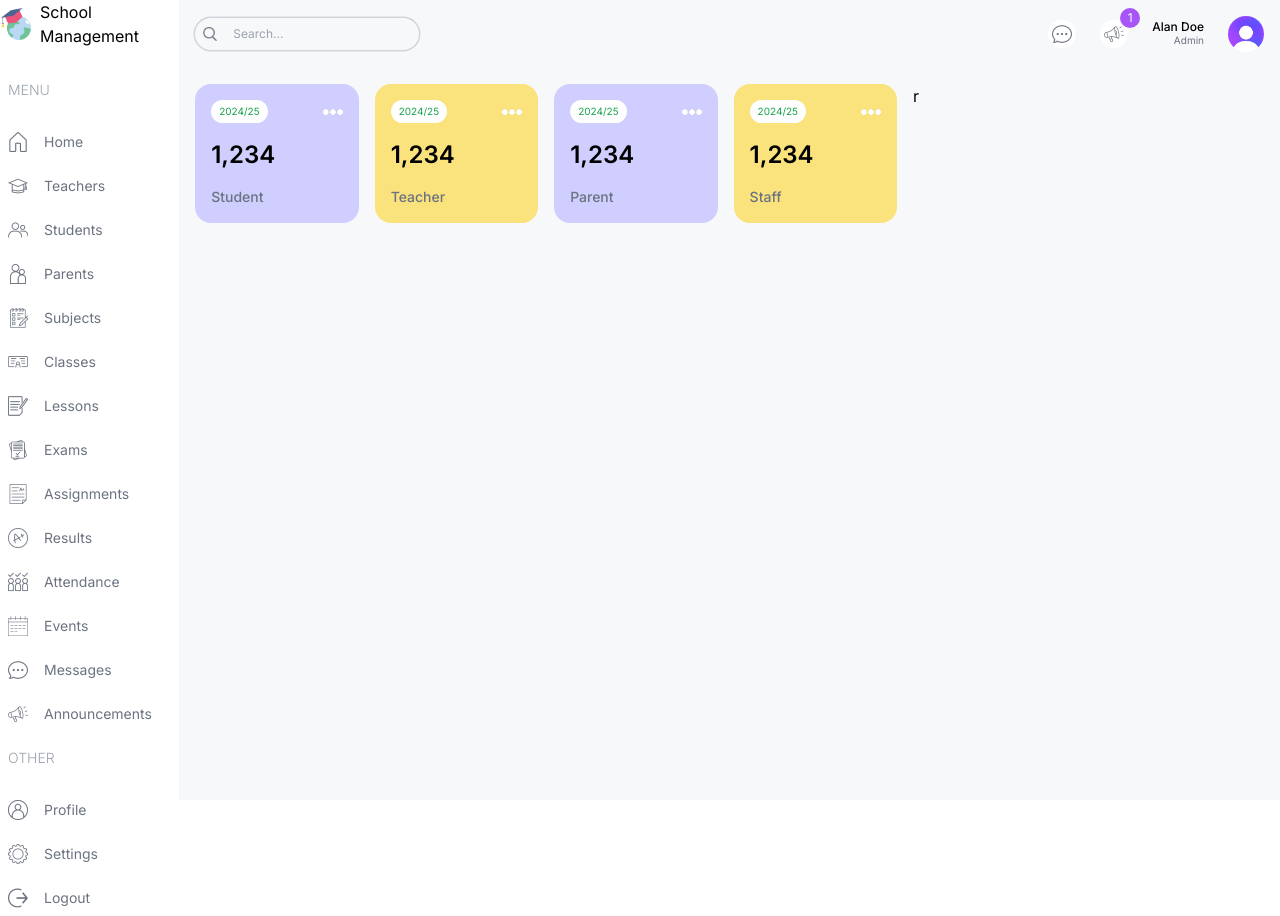
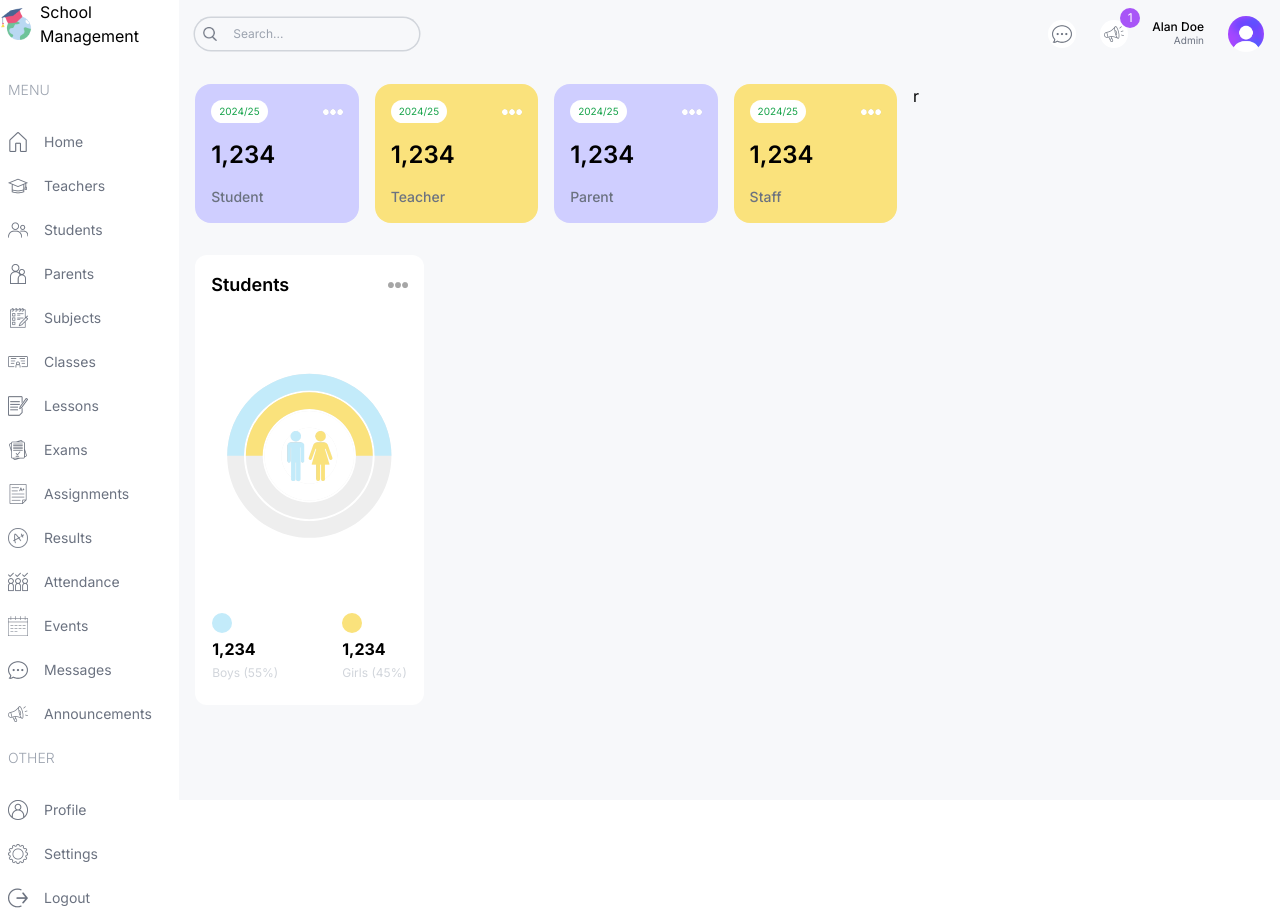
Before and after one commit to mehmetpektass/SchoolManagementProject, a Next.js app in the folder main/: page /admin in a window 1280 px wide. Built offline with nearby package versions, Linux system fonts and the light colour scheme.

Commit message:
created count chart for admin page

```diff
--- a/main/src/app/(dashboard)/admin/page.tsx
+++ b/main/src/app/(dashboard)/admin/page.tsx
@@ -1,15 +1,24 @@
+import CountChart from '@/components/CountChart'
 import UserCard from '@/components/UserCard'
 import React from 'react'
 
 const AdminPage = () => {
   return (
     <div className='flex p-4 gap-4 flex-col md:flex-row'>
-      <div className='w-full lg:w-2/3'>
+      <div className='w-full lg:w-2/3 flex flex-col gap-8'>
         <div className='flex items-center justify-between gap-4 flex-wrap'>
           <UserCard type='student'/>
           <UserCard type='teacher'/>
           <UserCard type='parent'/>
           <UserCard type='staff'/>
+        </div>
+        <div className='flex gap-4 flex-col lg:flex-row'>
+          <div className='w-full lg:w-1/3 h-[450px]'>
+            <CountChart/>
+          </div>
+          <div className='w-full lg:w-2/3 h-[450px]'>
+
+          </div>
         </div>
       </div>
       <div className='w-full lg:w-1/3'>
--- /dev/null
+++ b/main/src/components/CountChart.tsx
@@ -0,0 +1,76 @@
+"use client";
+import Image from "next/image";
+import {
+  RadialBarChart,
+  RadialBar,
+  Legend,
+  ResponsiveContainer,
+} from "recharts";
+
+
+const data = [
+    {
+      name: "Total",
+      count: 106,
+      fill: "white",
+    },
+    {
+      name: "Girls",
+      count: 53,
+      fill: "#FAE27C",
+    },
+    {
+      name: "Boys",
+      count: 53,
+      fill: "#C3EBFA",
+    },
+  ];
+
+const CountChart = () => {
+    return (
+        <div className="bg-white rounded-xl w-full h-full p-4">
+          {/* TITLE */}
+          <div className="flex justify-between items-center">
+            <h1 className="text-lg font-semibold">Students</h1>
+            <Image src="/moreDark.png" alt="" width={20} height={20} />
+          </div>
+          {/* CHART */}
+          <div className="relative w-full h-[75%]">
+            <ResponsiveContainer>
+              <RadialBarChart
+                cx="50%"
+                cy="50%"
+                innerRadius="40%"
+                outerRadius="100%"
+                barSize={32}
+                data={data}
+              >
+                <RadialBar background dataKey="count" />
+              </RadialBarChart>
+            </ResponsiveContainer>
+            <Image
+              src="/maleFemale.png"
+              alt=""
+              width={50}
+              height={50}
+              className="absolute top-1/2 left-1/2 -translate-x-1/2 -translate-y-1/2"
+            />
+          </div>
+          {/* BOTTOM */}
+          <div className="flex justify-center gap-16">
+            <div className="flex flex-col gap-1">
+              <div className="w-5 h-5 bg-lamaSky rounded-full" />
+              <h1 className="font-bold">1,234</h1>
+              <h2 className="text-xs text-gray-300">Boys (55%)</h2>
+            </div>
+            <div className="flex flex-col gap-1">
+              <div className="w-5 h-5 bg-lamaYellow rounded-full" />
+              <h1 className="font-bold">1,234</h1>
+              <h2 className="text-xs text-gray-300">Girls (45%)</h2>
+            </div>
+          </div>
+        </div>
+      );
+}
+
+export default CountChart
```
Also changed, not shown: main/package.json (+5 -4 lines), 1 other file (tests, documents, lock files or other folders).
